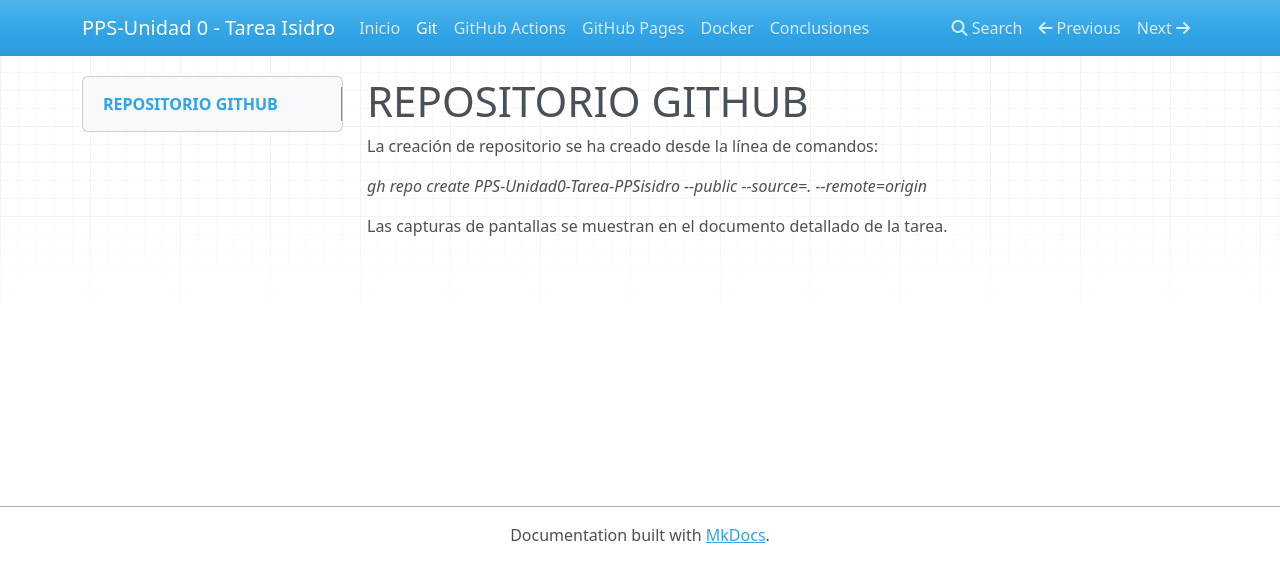
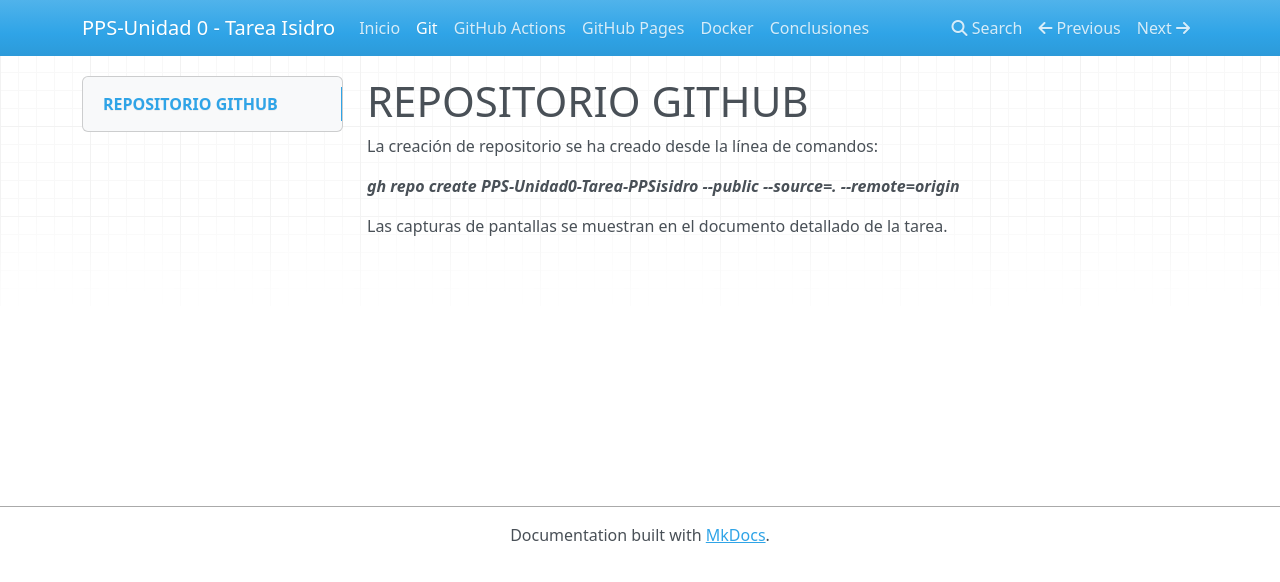
Before and after one commit to isidrorm/PPS-Unidad0-Tarea-PPSisidro, an MkDocs documentation site: the page built from docs/git.md, in a window 1280 px wide. Shown: the top 582 px of the page. Built offline with MkDocs 1.6.1, drawn with Linux system fonts in a browser that asks for light colours; nearby versions of some CDN libraries.

```diff
--- a/docs/git.md
+++ b/docs/git.md
@@ -2,6 +2,6 @@
 
 La creación de repositorio se ha creado desde la línea de comandos:
 
-*gh repo create PPS-Unidad0-Tarea-PPSisidro --public --source=. --remote=origin*
+***gh repo create PPS-Unidad0-Tarea-PPSisidro --public --source=. --remote=origin***
 
 Las capturas de pantallas se muestran en el documento detallado de la tarea.
```
